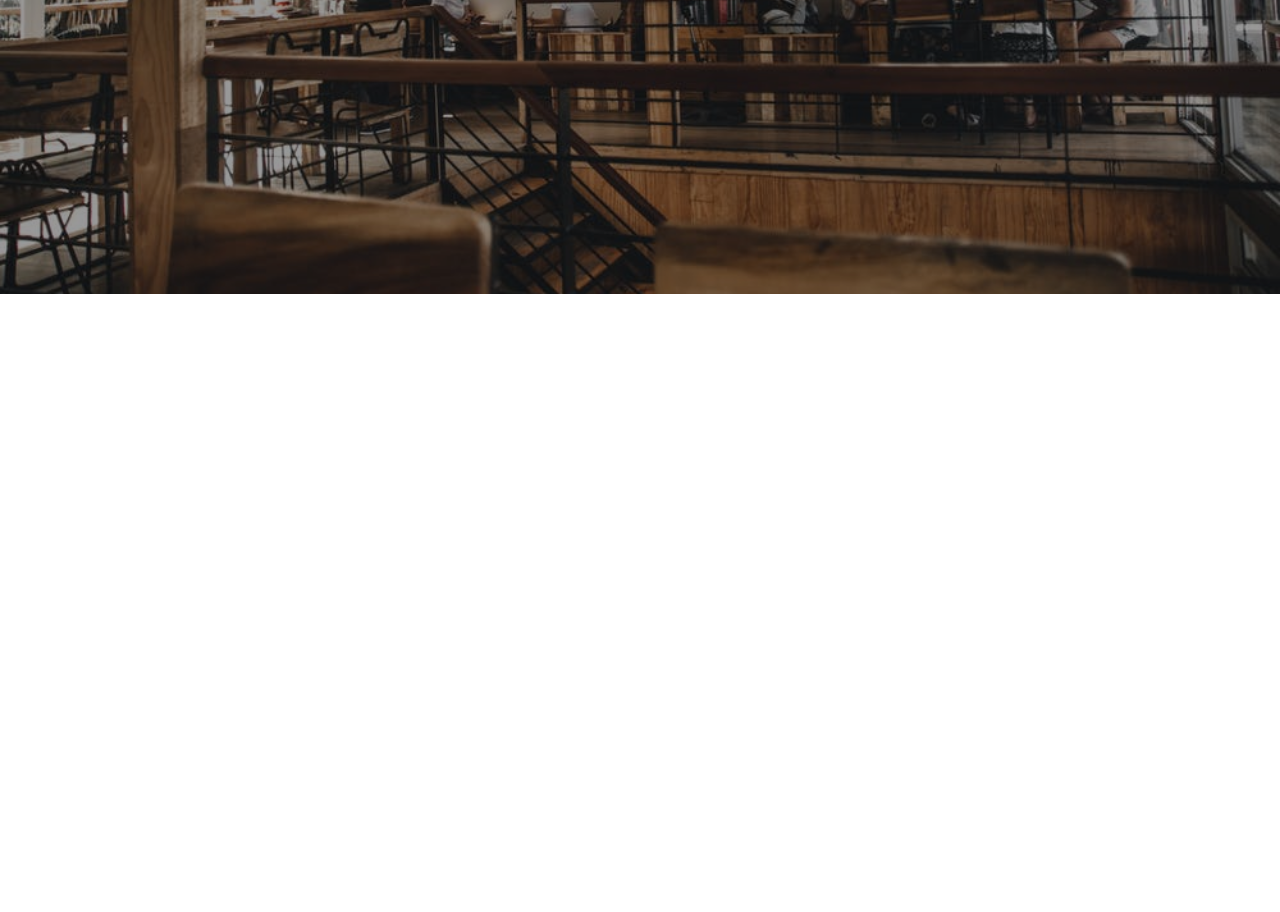
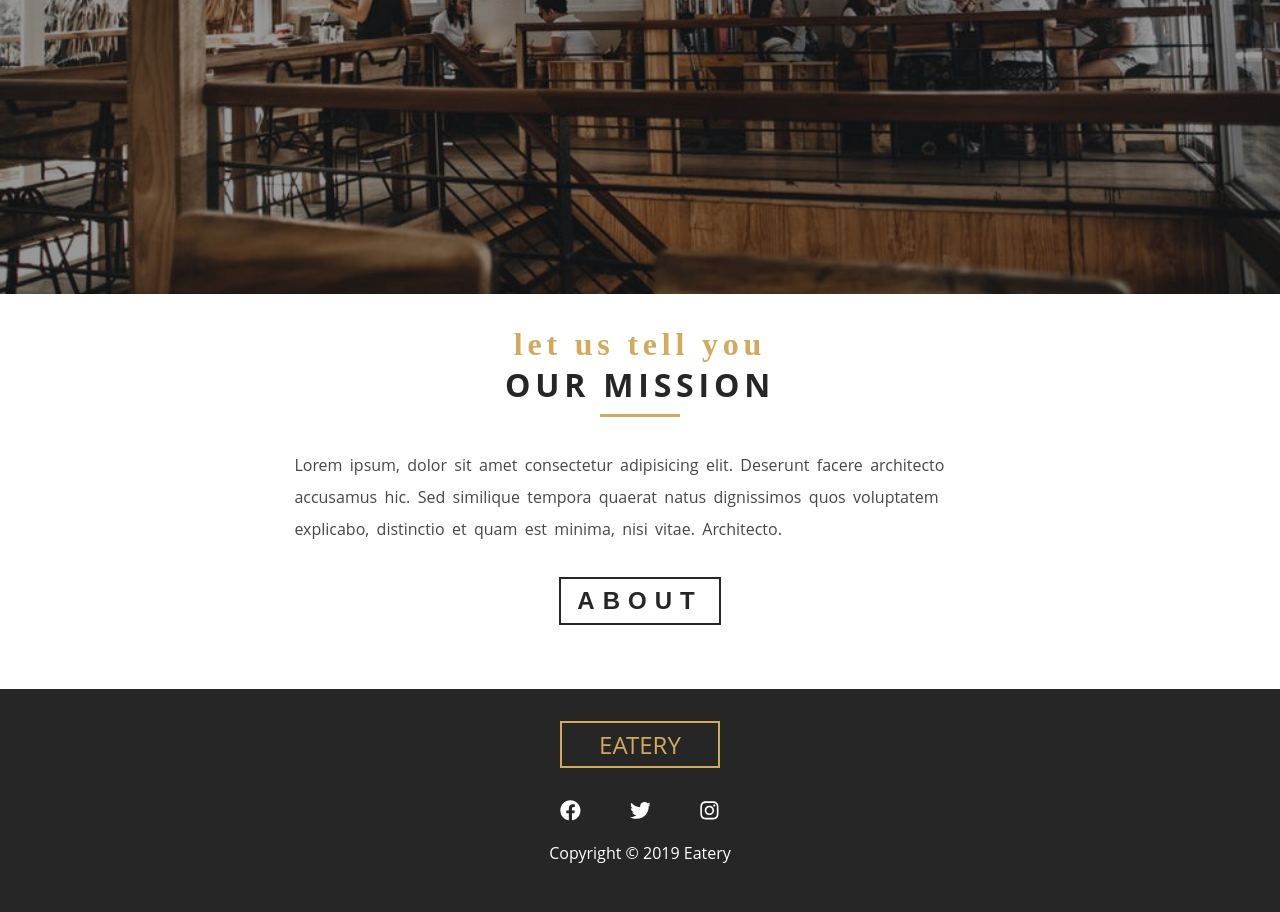
Before and after one commit to devktiger/gatsby-restaurant-recording, a Gatsby site: page / in a window 1280 px wide. Shown: the part 506-1418 px from the top of the page. Before the commit the page ends 800 px from the top, so only its background shows below. Built offline with nearby package versions, Linux system fonts and the light colour scheme; Gatsby itself is replaced by a stand-in of ours.

Commit message:
FOOTER ADDED

```diff
--- /dev/null
+++ b/src/components/HomePageComponents/QuickInfo.js
@@ -0,0 +1,41 @@
+import React, { Component } from 'react';
+import { Section, Title, SectionButton } from '../../utils';
+import styled from 'styled-components';
+import { Link } from 'gatsby';
+import { styles } from '../../utils';
+
+export default class QuickInfo extends Component {
+	render() {
+		return (
+			<Section>
+				<Title message='let us tell you' title='our mission' />
+				<QuickInfoWrapper>
+					<p className='text'>
+						Lorem ipsum, dolor sit amet consectetur adipisicing elit. Deserunt facere architecto accusamus
+						hic. Sed similique tempora quaerat natus dignissimos quos voluptatem explicabo, distinctio et
+						quam est minima, nisi vitae. Architecto.
+					</p>
+					<Link to='/about/' style={{ textDecoration: 'none' }}>
+						<SectionButton style={{ margin: '2rem auto' }}>about</SectionButton>
+					</Link>
+				</QuickInfoWrapper>
+			</Section>
+		);
+	}
+}
+
+const QuickInfoWrapper = styled.div`
+	width: 90%;
+	margin: 2rem auto;
+	.text {
+		line-height: 2rem;
+		color: ${styles.colors.mainGrey};
+		word-spacing: 0.2rem;
+	}
+	@media (min-width: 768px) {
+		width: 70%;
+	}
+	@media (min-width: 992px) {
+		width: 60%;
+	}
+`;
--- /dev/null
+++ b/src/components/globals/Footer.js
@@ -0,0 +1,76 @@
+import React, { Component } from 'react';
+import styled from 'styled-components';
+import { styles } from '../../utils';
+import { FaInstagram, FaTwitter, FaFacebook } from 'react-icons/fa';
+
+export default class Footer extends Component {
+	state = {
+		icons: [
+			{
+				id: 1,
+				icon: <FaFacebook className='icon facbook-icon' />,
+				path: `https://www.facebook.com`
+			},
+			{
+				id: 2,
+				icon: <FaTwitter className='icon twitter-icon' />,
+				path: `https://www.twitter.com`
+			},
+			{
+				id: 3,
+				icon: <FaInstagram className='icon Instagram-icon' />,
+				path: `https://www.instagram.com`
+			}
+		]
+	};
+	render() {
+		return (
+			<FooterWrapper>
+				<div className='title'>eatery</div>
+				<div className='icons'>
+					{this.state.icons.map((item) => (
+						<a href={item.path} key={item.id} target='_blank' rel='noopener noreferrer'>
+							{item.icon}
+						</a>
+					))}
+				</div>
+				<p className='copyright'>copyright &copy; 2019 eatery</p>
+			</FooterWrapper>
+		);
+	}
+}
+
+const FooterWrapper = styled.footer`
+	padding: 2rem 0;
+	background: ${styles.colors.mainBlack};
+	.icons {
+		width: 10rem;
+		display: flex;
+		justify-content: space-between;
+		margin: 0 auto;
+	}
+	.icon {
+		color: ${styles.colors.mainWhite};
+		font-size: 1.3rem;
+		${styles.transition({})};
+		&:hover {
+			color: ${styles.colors.mainYellow};
+		}
+	}
+	.copyright {
+		color: ${styles.colors.mainWhite};
+		text-transform: capitalize;
+		text-align: center;
+		margin: 1rem 0;
+	}
+	.title {
+		text-align: center;
+		width: 10rem;
+		color: ${styles.colors.mainYellow};
+		text-transform: uppercase;
+		padding: 0.3rem 1rem;
+		margin: 0 auto 2rem auto;
+		font-size: 1.5rem;
+		${styles.border({ color: `${styles.colors.mainYellow}` })};
+	}
+`;
--- a/src/components/layout.js
+++ b/src/components/layout.js
@@ -2,6 +2,7 @@
 import PropTypes from 'prop-types';
 import { createGlobalStyle } from 'styled-components';
 import Navbar from '../components/globals/navbar/';
+import Footer from '../components/globals/Footer';
 // import './bootstrap.min.css';
 // import './layout.css';
 // import '../sass/layout.scss';
@@ -12,6 +13,7 @@
 			<GlobalStyle />
 			<Navbar />
 			{children}
+			<Footer/>
 		</React.Fragment>
 	);
 };
--- a/src/pages/index.js
+++ b/src/pages/index.js
@@ -4,6 +4,7 @@
 import SEO from '../components/seo';
 import { HomeHeader, Banner, BannerButton } from '../utils';
 import img from '../images/bcg/homeBcg.jpeg';
+import QuickInfo from '../components/HomePageComponents/QuickInfo';
 
 const IndexPage = () => (
 	<Layout>
@@ -13,6 +14,7 @@
 				<BannerButton style={{ margin: '2rem auto' }}>menu</BannerButton>
 			</Banner>
 		</HomeHeader>
+		<QuickInfo />
 	</Layout>
 );
 
--- a/src/utils/Button.js
+++ b/src/utils/Button.js
@@ -20,4 +20,13 @@
 	}
 `;
 
-export { BannerButton };
+const SectionButton = styled(BannerButton)`
+color: ${styles.colors.mainBlack};
+${styles.border({ color: `${styles.colors.mainBlack}` })};
+&:hover{
+	background: ${styles.colors.mainBlack};
+	color:${styles.colors.mainYellow};
+}
+`;
+
+export { BannerButton, SectionButton };
--- /dev/null
+++ b/src/utils/Section.js
@@ -0,0 +1,7 @@
+import styled from 'styled-components';
+
+export const Section = styled.section`
+	padding: 2rem 0;
+	width: 90vw;
+	margin: 0 auto;
+`;
--- /dev/null
+++ b/src/utils/Title.js
@@ -0,0 +1,39 @@
+import React from 'react';
+import styled from 'styled-components';
+import { styles } from '../utils';
+
+export function Title({ title, message }) {
+	return (
+		<TitleWrapper>
+			<h3 className='message'>{message}</h3>
+			<h1 className='title'>{title}</h1>
+			<div className='underline' />
+		</TitleWrapper>
+	);
+}
+
+Title.defaultProps = {
+	message: 'our message',
+	title: 'our title'
+};
+
+const TitleWrapper = styled.div`
+	text-align: center;
+	.message {
+		${styles.textSlanted};
+		${styles.letterSpacing({ spacing: '0.3rem' })};
+		font-size: 2rem;
+		color: ${styles.colors.mainYellow};
+	}
+	.title {
+		${styles.letterSpacing({ spacing: '0.3rem' })};
+		font-size: 2rem;
+		text-transform: uppercase;
+	}
+	.underline {
+		width: 5rem;
+		height: 0.2rem;
+		background: ${styles.colors.mainYellow};
+		margin: 0.5rem auto;
+	}
+`;
--- a/src/utils/index.js
+++ b/src/utils/index.js
@@ -1,5 +1,7 @@
 import * as styles from './styles';
 import { HomeHeader, PageHeader } from './Header';
 import Banner from './Banner';
-import { BannerButton } from './Button';
-export { styles, HomeHeader, PageHeader, Banner, BannerButton };
+import { BannerButton, SectionButton } from './Button';
+import { Section } from './Section';
+import { Title } from './Title';
+export { styles, HomeHeader, PageHeader, Banner, BannerButton, Section, Title, SectionButton };
```
